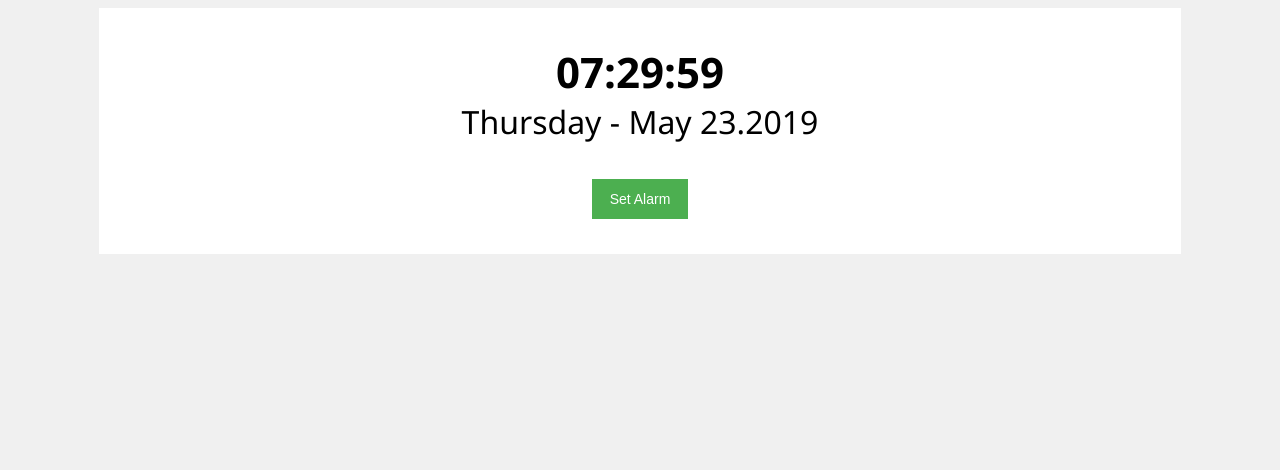
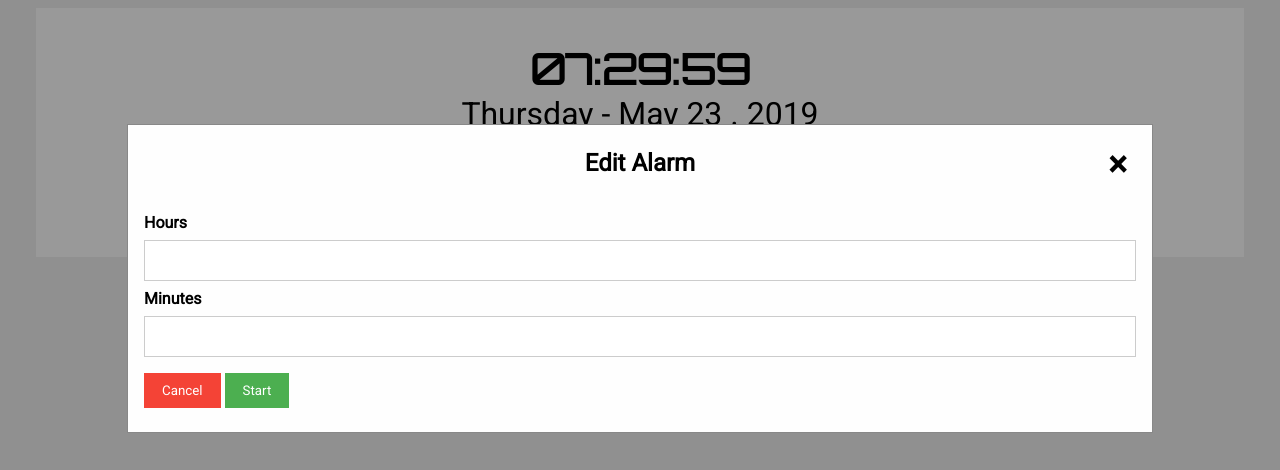
Before and after one commit to dimasarna/webalarm, a plain HTML site: page index.html in a window 1280 px wide. Both pictures are taken after a click on the button "Set Alarm". Drawn offline with Linux system fonts and the light colour scheme.

Commit message:
Update index.html

```diff
--- a/index.html
+++ b/index.html
@@ -1,52 +1,204 @@
 <!DOCTYPE html>
-<html>
+<html >
     <head>
+        <meta charset="UTF-8">
+        <meta name="viewport" content="width=device-width, initial-scale=1">
         <style>
+        @import url('https://fonts.googleapis.com/css?family=Orbitron&display=swap');
+        @import url('https://fonts.googleapis.com/css?family=Roboto&display=swap');
+        body {font-family: 'Roboto', sans-serif;}
+
         .center {
             background-color: white;
-            margin-left: auto;
-            margin-right: auto;
-            width: 80%;
+            margin: auto;
+            width: 90%;
+            overflow: auto;
             padding: 35px;
         }
 
-        .alarm {
-            display: inline-block;
-            width: 90%;
-            border: solid black;
-            padding: 10px;
-            font-size: 32px;
-            text-align: center;
+        /* Full-width input fields */
+        input[type=text], input[type=password],
+        input[type=number] {
+          width: 100%;
+          padding: 12px 20px;
+          margin: 8px 0;
+          display: inline-block;
+          border: 1px solid #ccc;
+          box-sizing: border-box;
         }
 
-        .button {
-            position: relative;
-            background-color: #4CAF50;
-            border: none;
-            color: white;
-            padding: 12px 18px;
-            text-align: center;
-            font-size: 14px;
-            margin-left: auto;
-            margin-right: auto;
-            opacity: 1;
-            transition: 0.3s;
-            display: block;
-            text-decoration: none;
-            cursor: pointer;
+        /* Set a style for all buttons */
+        button {
+          font-family: 'Roboto', sans-serif;
+          background-color: #4CAF50;
+          color: white;
+          padding: 10px 18px;
+          margin: 8px 0;
+          border: none;
+          cursor: pointer;
+          width: auto;
         }
 
-        .button:hover {opacity: 0.8}
+        button:hover {
+          opacity: 0.8;
+        }
+
+        /* Extra styles for the cancel button */
+        .cancelbtn {
+          background-color: #f44336;
+        }
+
+        /* Center the image and position the close button */
+        .imgcontainer {
+          text-align: center;
+          margin: 24px 0 12px 0;
+          position: relative;
+        }
+
+        img.avatar {
+          width: 40%;
+          border-radius: 50%;
+        }
+
+        .container {
+          padding: 16px;
+        }
+
+        span.psw {
+          float: right;
+          padding-top: 16px;
+        }
+
+        /* The Modal (background) */
+        .modal {
+          display: none; /* Hidden by default */
+          position: fixed; /* Stay in place */
+          z-index: 1; /* Sit on top */
+          left: 0;
+          top: 0;
+          width: 100%; /* Full width */
+          height: 100%; /* Full height */
+          overflow: auto; /* Enable scroll if needed */
+          background-color: rgb(0,0,0); /* Fallback color */
+          background-color: rgba(0,0,0,0.4); /* Black w/ opacity */
+          padding-top: 60px;
+        }
+
+        /* Modal Content/Box */
+        .modal-content {
+          background-color: #fefefe;
+          margin: 5% auto 15% auto; /* 5% from the top, 15% from the bottom and centered */
+          border: 1px solid #888;
+          width: 80%; /* Could be more or less, depending on screen size */
+        }
+
+        /* The Close Button (x) */
+        .close {
+          position: absolute;
+          margin-top: -5px;
+          right: 25px;
+          top: 0;
+          color: #000;
+          font-size: 35px;
+          font-weight: bold;
+        }
+
+        .close:hover,
+        .close:focus {
+          color: red;
+          cursor: pointer;
+        }
+
+        /* Add Zoom Animation */
+        .animate {
+          -webkit-animation: animatezoom 0.6s;
+          animation: animatezoom 0.6s
+        }
+
+        @-webkit-keyframes animatezoom {
+          from {-webkit-transform: scale(0)}
+          to {-webkit-transform: scale(1)}
+        }
+
+        @keyframes animatezoom {
+          from {transform: scale(0)}
+          to {transform: scale(1)}
+        }
+
+        /* Change styles for span and cancel button on extra small screens */
+        @media screen and (max-width: 300px) {
+          button {
+             width: 100%;
+          }
+        }
         </style>
     </head>
     <body style="background-color: #f0f0f0">
         <div class="center">
-            <p id="p1" style="margin: 0; padding: 0; text-align: center; font-size: 42px; font-family: 'Segoe UI', Tahoma, Geneva, Verdana, sans-serif; font-weight: bold;"></p>
-            <p id="p2" style="margin: 0; padding: 0; text-align: center; font-size: 32px; font-family: 'Segoe UI', Tahoma, Geneva, Verdana, sans-serif;"></p>
+            <p id="p1" style="margin: 0; padding: 0; text-align: center; font-family: 'Orbitron', sans-serif; font-size: 42px; font-weight: bold;"></p>
+            <p id="p2" style="margin: 0; padding: 0; text-align: center; font-size: 32px;"></p>
             <br><br>
-            <div style="width: 100%; margin: auto;"><button class="button">Set Alarm</button></div>
+            <!-- Button to open the modal login form -->
+            <button id="set_alarm" onclick="document.getElementById('id01').style.display='block'" style="display: block; width:auto; margin-left:auto; margin-right: auto;">Set Alarm</button>
         </div>
+        <br><br>
+        <div id="alarm-container" class="center" style="display: none;">
+            <p style="margin: 0; padding: 0; text-align: center;">Alarm</p><br>
+            <p id="alarm" style="margin: 0; padding: 0; text-align: center; font-family: 'Orbitron', sans-serif; font-size: 32px;"></p><br>
+            <button type="button" class="cancelbtn" style="display: block; width:auto; margin-left:auto; margin-right: auto;" onclick="stopAlarm();">Stop Alarm</button>
+        </div>
+        <div id="id01" class="modal">
+
+          <div class="modal-content animate">
+            <div class="imgcontainer">
+              <h2>Edit Alarm</h2>
+              <span onclick="document.getElementById('id01').style.display='none'" class="close" title="Close Modal">&times;</span>
+            </div>
+
+            <div class="container">
+              <label for="hrs"><b>Hours</b></label>
+              <input type="number" id="hrs" min="1" max="24" required>
+
+              <label for="mins"><b>Minutes</b></label>
+              <input type="number" id="mins" min="0" max="59" required>
+
+              <br>
+              <button type="button" onclick="document.getElementById('id01').style.display='none'" class="cancelbtn">Cancel</button>
+              <button onclick="addAlarm();">Start</button>
+            </div>
+          </div>
+        </div>
+        <audio id="audio">
+            <source src="audio.mp3" type="audio/mpeg">
+            Your browser does not support the audio element.
+        </audio>
         <script>
+        var alarm_hrs;
+        var alarm_mins;
+        function checkNum(a) {
+            if (a < 10) {
+                return "0" + a;
+            } else {
+                return a;
+            }
+        }
+        function addAlarm() {
+            var input_hrs = document.getElementById('hrs');
+            var input_mins = document.getElementById('mins');
+            alarm_hrs = input_hrs.value;
+            alarm_mins = input_mins.value;
+            document.getElementById('alarm').innerHTML = checkNum(alarm_hrs) + ":" + checkNum(alarm_mins);
+            document.getElementById('id01').style.display='none';
+            document.getElementById('set_alarm').style.display='none';
+            document.getElementById('alarm-container').style.display='block';
+        }
+        function stopAlarm () {
+            alarm_hrs = 0;
+            alarm_mins = 0;
+            document.getElementById('alarm-container').style.display='none';
+            document.getElementById('set_alarm').style.display='block';
+            document.getElementById('audio').pause();
+        }
         setInterval(function alarm(){
             var now = new Date();
             var hours = checkNum(now.getHours());
@@ -55,15 +207,11 @@
             document.getElementById('p1').innerHTML = hours + ":" + minutes + ":" + seconds;
             var days = ["Sunday","Monday","Tuesday","Wednesday","Thursday","Friday","Saturday"];
             var months = ["January","February","March","April","May","June","July","August","September","October","November","December"];
-            document.getElementById('p2').innerHTML = days[now.getDay()] + " - " + months[now.getMonth()] + " " + now.getDate() + "." + now.getFullYear();
+            document.getElementById('p2').innerHTML = days[now.getDay()] + " - " + months[now.getMonth()] + " " + now.getDate() + " . " + now.getFullYear();
+            if (now.getHours() == alarm_hrs && now.getMinutes() == alarm_mins) {
+                document.getElementById('audio').play();
+            }
         }, 500);
-        function checkNum(a) {
-            if (a < 10) {
-                return "0" + a;
-            } else {
-                return a;
-            }
-        }
         </script>
     </body>
 </html>
```
